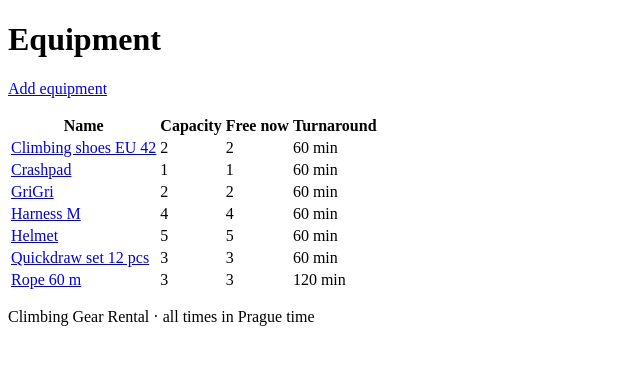
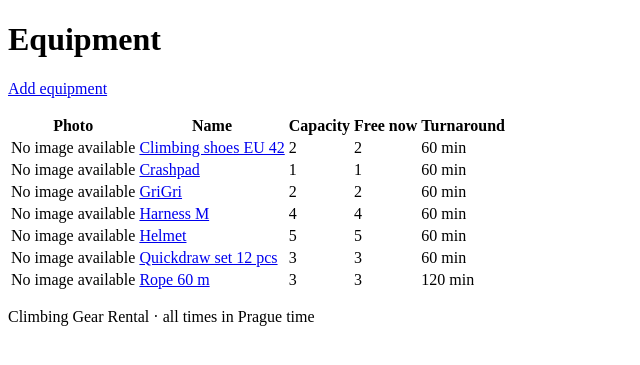
Before and after one commit to simonkana/climbing_gear_rental, a Rails app: page / in a window 1280 px wide. Shown: the part 62-427 px from the top of the page, without its empty margins (0-640 px from the left). Run offline with Rails 7, Linux system fonts and the light colour scheme; data comes from the database, SQL or seed files in the repository; some libraries are stand-ins or nearby versions.

Commit message:
feat: add optional image URL to equipment
Co-Authored-By: Claude Opus 5.5 <noreply@anthropic.com>

```diff
--- a/app/controllers/equipment_controller.rb
+++ b/app/controllers/equipment_controller.rb
@@ -29,6 +29,6 @@ class EquipmentController < ApplicationController
 
   private
     def equipment_params
-      params.expect(equipment: %i[name description capacity turnaround_minutes])
+      params.expect(equipment: %i[name description capacity turnaround_minutes image_url])
     end
 end
--- a/app/models/equipment.rb
+++ b/app/models/equipment.rb
@@ -6,6 +6,11 @@ class Equipment < ApplicationRecord
   validates :name, presence: true, length: { maximum: 120 }
   validates :capacity, numericality: { only_integer: true, in: 1..100 }
   validates :turnaround_minutes, numericality: { only_integer: true, in: 0..1440 }
+
+  # Optional photo, hotlinked (D17). Blank input is stored as nil.
+  normalizes :image_url, with: ->(url) { url.strip.presence }
+  validates :image_url, length: { maximum: 2048 }, allow_nil: true
+  validate :image_url_is_https_link
 
   # Units not blocked at a single instant (display only; bookings are checked
   # in ReservationBooking). A reservation blocks [start_date, end_date + turnaround).
@@ -17,4 +22,15 @@ class Equipment < ApplicationRecord
 
     [ capacity - in_use, 0 ].max
   end
+
+  private
+    # Only absolute https links: rules out javascript:, data: and mixed content.
+    def image_url_is_https_link
+      return if image_url.nil?
+
+      uri = URI.parse(image_url)
+      errors.add(:image_url, :not_https_url) unless uri.is_a?(URI::HTTPS) && uri.host.present?
+    rescue URI::InvalidURIError
+      errors.add(:image_url, :not_https_url)
+    end
 end
--- /dev/null
+++ b/app/views/equipment/_image.html.erb
@@ -0,0 +1,11 @@
+<%# locals: (equipment:) %>
+<%# Hotlinked photo (D17); fixed aspect ratio so the layout does not jump. %>
+<div class="equipment-image">
+  <% if equipment.image_url.present? %>
+    <%= image_tag equipment.image_url, alt: equipment.name, loading: "lazy", decoding: "async", referrerpolicy: "no-referrer" %>
+  <% else %>
+    <div class="image-placeholder" role="img" aria-label="No image available">
+      <span aria-hidden="true">No image available</span>
+    </div>
+  <% end %>
+</div>
--- a/app/views/equipment/index.html.erb
+++ b/app/views/equipment/index.html.erb
@@ -9,6 +9,7 @@
     <table>
       <thead>
         <tr>
+          <th scope="col"><span class="visually-hidden">Photo</span></th>
           <th scope="col">Name</th>
           <th scope="col">Capacity</th>
           <th scope="col">Free now</th>
@@ -18,6 +19,7 @@
       <tbody>
         <% @equipment.each do |item| %>
           <tr id="equipment_<%= item.public_id %>">
+            <td class="thumbnail-cell"><%= render "equipment/image", equipment: item %></td>
             <td><%= link_to item.name, equipment_path(item) %></td>
             <td class="capacity"><%= item.capacity %></td>
             <td class="free-now"><%= item.units_free_at %></td>
--- a/app/views/equipment/show.html.erb
+++ b/app/views/equipment/show.html.erb
@@ -1,6 +1,7 @@
 <% content_for :title, "#{@equipment.name} · Climbing Gear Rental" %>
 
 <h1><%= @equipment.name %></h1>
+<%= render "equipment/image", equipment: @equipment %>
 <% if @equipment.description.present? %>
   <p><%= @equipment.description %></p>
 <% end %>
--- a/app/views/reservations/new.html.erb
+++ b/app/views/reservations/new.html.erb
@@ -1,6 +1,7 @@
 <% content_for :title, "Book #{@equipment.name} · Climbing Gear Rental" %>
 
 <h1>Book <%= @equipment.name %></h1>
+<%= render "equipment/image", equipment: @equipment %>
 <p><%= pluralize(@equipment.capacity, "unit") %> available in total.</p>
 
 <%= render "form", reservation: @reservation, url: equipment_reservations_path(@equipment), submit_label: "Book" %>
--- a/config/locales/en.yml
+++ b/config/locales/en.yml
@@ -11,6 +11,7 @@ en:
     attributes:
       equipment:
         turnaround_minutes: "Turnaround"
+        image_url: "Image URL"
       reservation:
         customer_name: "Name"
         customer_email: "Email"
@@ -27,6 +28,8 @@ en:
             turnaround_minutes:
               in: "must be between 0 and 1440 minutes"
               not_an_integer: "must be a whole number of minutes"
+            image_url:
+              not_https_url: "must be an https:// link to an image"
         reservation:
           attributes:
             base:
```
Also changed, not shown: app/assets/stylesheets/components.css (+49 -1 lines), app/views/equipment/_form.html.erb (+7 -0 lines), db/migrate/20261117091512_add_image_url_to_equipment.rb (added, +7 -0 lines), test/controllers/equipment_controller_test.rb (+48 -0 lines), test/models/equipment_test.rb (+34 -0 lines), db/schema.rb.
